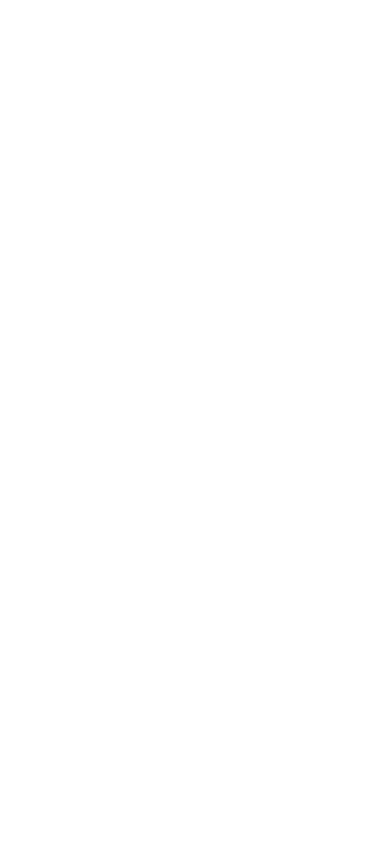
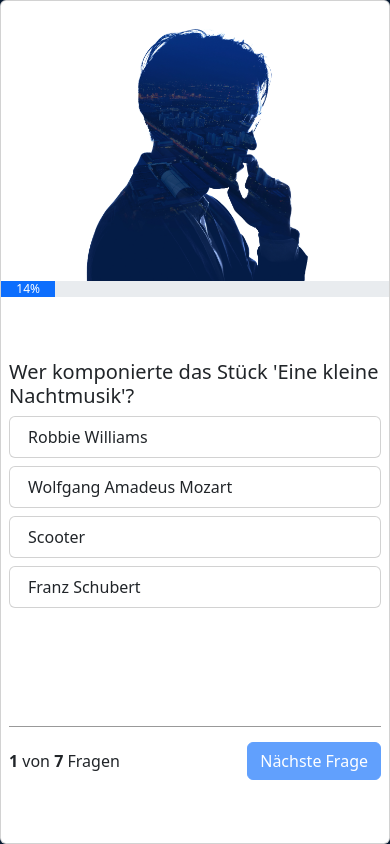
Before and after one commit to fervenmusic/quiz_app, a plain HTML site: page index.html in a window 390 px wide. Drawn offline with nearby package versions, Linux system fonts and the light colour scheme.

Commit message:
finished

```diff
--- a/index.html
+++ b/index.html
@@ -1,14 +1,92 @@
 <!DOCTYPE html>
 <html lang="en">
+
 <head>
     <meta charset="UTF-8">
     <meta name="viewport" content="width=device-width, initial-scale=1.0">
-    <title>Quiz App!!</title>
+    <title>Quiz App</title>
 
     <link rel="stylesheet" href="style.css">
-    <style src="script.js"></style>
+    <script src="script.js"></script>
+
+    <!-- Bootstrap-->
+    <link href="https://cdn.jsdelivr.net/npm/bootstrap@5.3.2/dist/css/bootstrap.min.css" rel="stylesheet"
+        integrity="sha384-T3c6CoIi6uLrA9TneNEoa7RxnatzjcDSCmG1MXxSR1GAsXEV/Dwwykc2MPK8M2HN" crossorigin="anonymous">
+    <script src="https://cdn.jsdelivr.net/npm/bootstrap@5.3.2/dist/js/bootstrap.bundle.min.js"
+        integrity="sha384-C6RzsynM9kWDrMNeT87bh95OGNyZPhcTNXj1NW7RuBCsyN/o0jlpcV8Qyq46cDfL"
+        crossorigin="anonymous"></script>
 </head>
-<body>
+
+<body onload="init()">
+
+    <div class="card-container">
+
+        <div class="card quiz-card">
+            <div class="img-top">
+                <img src="img/think.jpg" id="header-image" class="card-img-top" alt="think.jpg">
+            </div>
+            <div class="progress">
+                <div class="progress-bar" id="progress-bar" role="progressbar" style="width: 0%;">0%</div>
+            </div>
+
+            <div class="card-body" id="end-screen" style="display: none;">
+                <div class="text-center text-end">Quiz beendet!
+                </div>
+
+                <div class="text-center">
+                    Du hast <b id="question-right-amount">X</b> Fragen von <b id="questions-amount">X</b> richtig
+                    beantwortet.
+                </div>
+
+                <div class="button-end">
+                    <button onclick="restartGame()" type="button" class="btn btn-primary">Erneut
+                        spielen</button>
+                </div>
+
+            </div>
+
+            <div class="card-body" id="question-body">
+                <div class="card-cont">
+                    <h5 class="card-title" id="question-text">Frage</h5>
+
+                    <div class="card quiz_answer_card mb-2" onclick="answer('answer_1')">
+                        <div class="card-body" id="answer_1">
+                            Antwort
+                        </div>
+                    </div>
+
+                    <div class="card quiz_answer_card mb-2" onclick="answer('answer_2')">
+                        <div class="card-body" id="answer_2">
+                            Antwort
+                        </div>
+                    </div>
+
+                    <div class="card quiz_answer_card mb-2" onclick="answer('answer_3')">
+                        <div class="card-body" id="answer_3">
+                            Antwort
+                        </div>
+                    </div>
+
+                    <div class="card quiz_answer_card mb-2" onclick="answer('answer_4')">
+                        <div class="card-body" id="answer_4">
+                            Antwort
+                        </div>
+                    </div>
+                </div>
+
+                <div class="question-footer">
+                    <div>
+                        <b id="question-number">1</b> von <b id="questions_length">5</b> Fragen
+                    </div>
+                    <button onclick="nextQuestion()" type="button" class="btn btn-primary" id="next-Button"
+                        disabled>Nächste Frage</button>
+                </div>
+
+
+            </div>
+        </div>
+    </div>
 
 </body>
+
 </html>
--- a/script.js
+++ b/script.js
@@ -0,0 +1,168 @@
+let questions = [
+    {
+        "question": "Wer komponierte das Stück 'Eine kleine Nachtmusik'?",
+        "answer_1": "Robbie Williams",
+        "answer_2": "Wolfgang Amadeus Mozart",
+        "answer_3": "Scooter",
+        "answer_4": "Franz Schubert",
+        "right_answer": 2
+    },
+
+    {
+        "question": "Wie viele Pokemon gibt es, Stand 05.10.2023?",
+        "answer_1": "1292",
+        "answer_2": "2043",
+        "answer_3": "792",
+        "answer_4": "4021",
+        "right_answer": 1
+    },
+
+    {
+        "question": "Was ist ein Smart Contract?",
+        "answer_1": "verschlüsselter elektronischer Rechnungsversand",
+        "answer_2": "eine revolutionäre CNC-Maschine",
+        "answer_3": "eine Art digitaler Vertrag auf Basis der Blockchain-Technologie",
+        "answer_4": "automatische Erstellung von Texten und Bildern bei Texteingaben",
+        "right_answer": 3
+    },
+
+    {
+        "question": "Was ist Prompt Engeneering?",
+        "answer_1": "die Kunst, Flugzeugmotoren zu entwickeln",
+        "answer_2": "ein Prozess, bei dem Blumenarrangements entworfen werden",
+        "answer_3": "eine Methode zur Verbesserung des Schuhdesigns",
+        "answer_4": "Gestaltung von Eingabeaufforderungen für KI-Modelle, um gewünschte Antworten zu erhalten",
+        "right_answer": 4
+    },
+
+    {
+        "question": "Was ist eine Fiat-Währung?",
+        "answer_1": "eine staatlich ausgegebene Währung, die nicht durch physische Vermögenswerte gedeckt ist",
+        "answer_2": "ein Begriff für digitale Kryptowährungen wie Bitcoin und Ethereum",
+        "answer_3": "ein altes chinesisches Tauschmittel",
+        "answer_4": "eine Art von italienischer Pasta",
+        "right_answer": 1
+    },
+
+    {
+        "question": "Wer ist der bekannteste Musiker der 2000er?",
+        "answer_1": "Elvis Presley",
+        "answer_2": "Wolfgang Amadeus Mozart",
+        "answer_3": "Eminem",
+        "answer_4": "Frank Sinatra",
+        "right_answer": 3
+    },
+
+    {
+        "question": "Was ist 1971 passiert?",
+        "answer_1": "der Mensch landete erstmals auf dem Mars",
+        "answer_2": "der Euro wurde eingeführt",
+        "answer_3": "Präsident Nixon hob die Bindung des US-Dollars an den Goldstandard auf",
+        "answer_4": "der erste Computer wurde im Auftrag der US-Armee gebaut",
+        "right_answer": 3
+    },
+];
+
+let rightQuestions = 0;
+let currentQuestion = 0;
+let audio_success = new Audio('audio/correct.wav');
+let audio_fail = new Audio('audio/wrong.wav');
+
+function init() {
+    document.getElementById('questions_length').innerHTML = questions.length;
+
+    showQuestion();
+}
+
+function showQuestion() {
+
+    if (gameIsOver()) {
+        showEndScreen();
+    } else {
+        updateProgressBar();
+        updateToNextQuestion();
+    }
+}
+
+function gameIsOver() {
+    return currentQuestion >= questions.length;
+}
+
+function answer(selection) {
+    let question = questions[currentQuestion];
+    // console.log('selected answer is', selection);
+    let selectedQuestionNumber = selection.slice(-1);
+    // console.log('selectedQuestionNumber is', selectedQuestionNumber);
+    // console.log('Current question is', question['right_answer']);
+
+    let idOfRightAnswer = `answer_${question['right_answer']}`;
+
+    if (selectedQuestionNumber == question['right_answer']) {
+        //console.log('Richtige Antwort!');
+        document.getElementById(selection).parentNode.classList.add('bg-success');
+        audio_success.play();
+        rightQuestions++;
+    } else {
+        //console.log('Falsche Antwort');
+        document.getElementById(selection).parentNode.classList.add('bg-danger');
+        document.getElementById(idOfRightAnswer).parentNode.classList.add('bg-success');
+        audio_fail.play();
+    }
+
+    document.getElementById('next-Button').disabled = false;
+}
+
+function nextQuestion() {
+    currentQuestion++; // z.B. von 0 auf 1
+    document.getElementById('next-Button').disabled = true;
+    resetAnswerButtons();
+    showQuestion();
+}
+
+function resetAnswerButtons() {
+    document.getElementById('answer_1').parentNode.classList.remove('bg-danger');
+    document.getElementById('answer_1').parentNode.classList.remove('bg-success');
+    document.getElementById('answer_2').parentNode.classList.remove('bg-danger');
+    document.getElementById('answer_2').parentNode.classList.remove('bg-success');
+    document.getElementById('answer_3').parentNode.classList.remove('bg-danger');
+    document.getElementById('answer_3').parentNode.classList.remove('bg-success');
+    document.getElementById('answer_4').parentNode.classList.remove('bg-danger');
+    document.getElementById('answer_4').parentNode.classList.remove('bg-success');
+}
+
+function restartGame() {
+    document.getElementById('header-image').src = 'img/think.jpg';
+    document.getElementById('question-body').style = '';
+    document.getElementById('end-screen').style = 'display: none';
+
+    rightQuestions = 0;
+    currentQuestion = 0;
+    init();
+}
+
+function showEndScreen() {
+    document.getElementById('end-screen').style = '';
+    document.getElementById('question-body').style = 'display: none';
+    document.getElementById('questions-amount').innerHTML = questions.length;
+    document.getElementById('question-right-amount').innerHTML = rightQuestions;
+    document.getElementById('header-image').src = 'img/trophy.jpg';
+}
+
+function updateProgressBar() {
+    let percent = (currentQuestion + 1) / questions.length;
+    percent = Math.round(percent * 100);
+
+    document.getElementById('progress-bar').innerHTML = `${percent}%`;
+    document.getElementById('progress-bar').style = `width: ${percent}%`;
+    // console.log('Fortschritt:', percent);
+}
+
+function updateToNextQuestion() {
+    let question = questions[currentQuestion];
+    document.getElementById('question-number').innerHTML = currentQuestion + 1;
+    document.getElementById('question-text').innerHTML = question['question'];
+    document.getElementById('answer_1').innerHTML = question['answer_1'];
+    document.getElementById('answer_2').innerHTML = question['answer_2'];
+    document.getElementById('answer_3').innerHTML = question['answer_3'];
+    document.getElementById('answer_4').innerHTML = question['answer_4'];
+}
--- a/style.css
+++ b/style.css
@@ -0,0 +1,117 @@
+:root {
+    --primary-color: rgb(75, 127, 177);
+    --secondary-color: #7d7d7d;
+}
+
+html {
+    scroll-behavior: smooth;
+    height: 100%;
+    box-sizing: border-box;
+    font-family: Raleway;
+}
+
+body {
+    margin: 0px;
+    box-sizing: inherit;
+}
+
+.card-container {
+    background-color: #051931;
+    min-height: 100vh;
+    display: flex;
+    align-items: unset;
+    justify-content:center;
+}
+
+.question-footer {
+    display: flex;
+    justify-content: space-between;
+    padding-top: 15px;
+    align-items: center;
+    border-top: 0.5px solid rgba(0,0,0,0.4);
+}
+
+.quiz-card {
+    width: 38rem;
+}
+
+.card-img-top {
+    width: 75% !important;
+    height: 450px;
+    object-fit: fill;
+}
+
+.img-top {
+    display: flex;
+    justify-content: center;
+}
+
+.quiz_answer_card {
+    height: 85px !important;
+    padding-left: 10px !important;
+}
+
+.quiz_answer_card:hover {
+    cursor: pointer;
+    background-color: rgba(0,0,0,0.08)
+}
+
+.bg-success, .bg-danger {
+    color: white !important;
+}
+
+.text-center {
+    text-align: center;
+}
+
+.endScreenImg {
+    width: 100%;
+    height: 200px;
+    object-fit: contain;
+    padding-top: 20px;
+    padding-bottom: 20px;
+}
+
+.text-end {
+    font-size: 36px;
+    margin-bottom: 24pt;
+}
+
+.button-end {
+    display: flex;
+    justify-content: center;
+    margin-top: 24px;
+}
+
+.progress {
+    border-radius: 0 !important;
+}
+
+.card-body {
+    display: flex;
+    flex-direction: column;
+    justify-content: space-around;
+    padding: 8px !important;
+}
+
+@media (max-width: 610px) {
+    .card-container {
+        align-items: unset;
+    }
+
+    .card-img-top {
+        height: 280px;
+        width: 280px !important;
+    }
+
+    .quiz_answer_card {
+        height: auto !important;
+    }
+}
+
+@media (max-width: 380px) {
+    .card-img-top {
+        height: 180px;
+        width: 180px !important;
+    }
+}
```
Also changed, not shown: icons/android-chrome-192x192.png (added), icons/favicon.ico (added), img/think.jpg (added), img/trophy.jpg (added), 3 other files.
